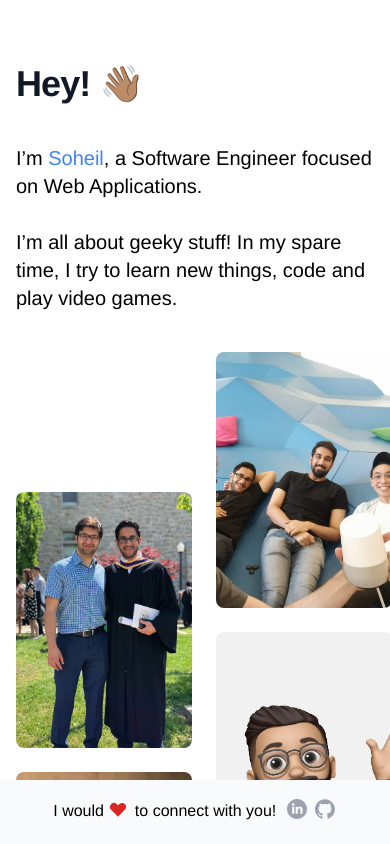
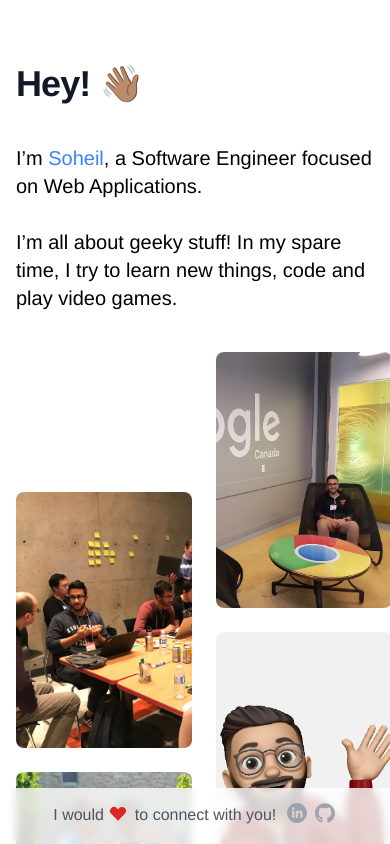
Before and after one commit to soheil-hamidi/soheil-hamidi.github.io, a Vue app: page / in a window 390 px wide. Built offline with nearby package versions, Linux system fonts and the light colour scheme.

Commit message:
General improvements

```diff
--- a/src/components/MainComponent.vue
+++ b/src/components/MainComponent.vue
@@ -4,6 +4,29 @@ import { ref } from "vue";
 import Popper from "vue3-popper";
 import Markdown from "vue3-markdown-it";
 import { Content, Section } from "../types/content";
+
+const shuffle = (array: string[]) => {
+  let currentIndex = array.length,
+    randomIndex;
+  while (currentIndex != 0) {
+    randomIndex = Math.floor(Math.random() * currentIndex);
+    currentIndex--;
+    [array[currentIndex], array[randomIndex]] = [
+      array[randomIndex],
+      array[currentIndex],
+    ];
+  }
+  return array;
+};
+
+const photos = shuffle([
+  "graduation.jpg",
+  "decode.jpg",
+  "hackai.jpg",
+  "quic.png",
+  "google.jpg",
+  "lake.jpg",
+]);
 
 const getImage = (path: string) => {
   return new URL(`/src/assets/${path}`, import.meta.url).href;
@@ -138,14 +161,14 @@ const closeItemView = () => {
                           "
                         >
                           <img
-                            src="../assets/memory/graduation.jpg"
+                            :src="getImage(`memory/${photos[0]}`)"
                             alt=""
                             class="w-full h-full object-center object-cover"
                           />
                         </div>
                         <div class="w-44 h-64 rounded-lg overflow-hidden">
                           <img
-                            src="../assets/memory/decode.jpg"
+                            :src="getImage(`memory/${photos[1]}`)"
                             alt=""
                             class="w-full h-full object-center object-cover"
                           />
@@ -161,21 +184,21 @@ const closeItemView = () => {
                       >
                         <div class="w-44 h-64 rounded-lg overflow-hidden">
                           <img
-                            src="../assets/memory/hackai.jpg"
+                            :src="getImage(`memory/${photos[2]}`)"
                             alt=""
                             class="w-full h-full object-center object-cover"
                           />
                         </div>
                         <div class="w-44 h-64 rounded-lg overflow-hidden">
                           <img
-                            src="../assets/memory/me.jpg"
-                            alt=""
+                            src="../assets/memory/me2.jpg"
+                            alt="emoji"
                             class="w-full h-full object-center object-cover"
                           />
                         </div>
                         <div class="w-44 h-64 rounded-lg overflow-hidden">
                           <img
-                            src="../assets/memory/quic.png"
+                            :src="getImage(`memory/${photos[3]}`)"
                             alt=""
                             class="w-full h-full object-center object-cover"
                           />
@@ -191,14 +214,14 @@ const closeItemView = () => {
                       >
                         <div class="w-44 h-64 rounded-lg overflow-hidden">
                           <img
-                            src="../assets/memory/google.jpg"
+                            :src="getImage(`memory/${photos[4]}`)"
                             alt=""
                             class="w-full h-full object-center object-cover"
                           />
                         </div>
                         <div class="w-44 h-64 rounded-lg overflow-hidden">
                           <img
-                            src="../assets/memory/lake.jpg"
+                            :src="getImage(`memory/${photos[5]}`)"
                             alt=""
                             class="w-full h-full object-center object-cover"
                           />
@@ -278,18 +301,16 @@ const closeItemView = () => {
           >
             <div
               class="
-                h-full
                 aspect-w-3 aspect-h-2
                 rounded-lg
                 overflow-hidden
                 sm:col-span-4
                 lg:col-span-5
+                mt-1
               "
             >
               <iframe
                 v-if="selectedItem.memory.video"
-                width="560"
-                height="315"
                 :src="`https://www.youtube.com/embed/${selectedItem.memory.video}`"
                 title="YouTube video player"
                 frameborder="0"
@@ -431,7 +452,15 @@ const closeItemView = () => {
           <div class="pb-16">
             <div class="max-w-7xl mx-auto px-4 sm:px-6 lg:px-8">
               <div
-                class="max-w-2xl mx-auto py-16 sm:py-24 lg:py-32 lg:max-w-none"
+                class="
+                  max-w-2xl
+                  mx-auto
+                  pt-8
+                  sm:pt-12
+                  lg:pt-16
+                  pb-4
+                  lg:max-w-none
+                "
               >
                 <div
                   class="
@@ -453,10 +482,7 @@ const closeItemView = () => {
                     "
                     :class="animationOpacity ? ' opacity-100' : 'opacity-0'"
                   >
-                    <div
-                      class="cursor-pointer group-hover:opacity-75"
-                      @click="selectItem(data.id)"
-                    >
+                    <div class="cursor-pointer" @click="selectItem(data.id)">
                       <div
                         class="
                           relative
@@ -467,7 +493,11 @@ const closeItemView = () => {
                           overflow-hidden
                           sm:aspect-w-2 sm:aspect-h-1 sm:h-64
                           lg:aspect-w-1 lg:aspect-h-1
-                          border-2 border-gray-00
+                          transition-shadow
+                          ease-in-out
+                          duration-200
+                          shadow-cs1
+                          hover:shadow-cs2
                         "
                       >
                         <img
@@ -517,8 +547,18 @@ const closeItemView = () => {
           </div>
         </div>
         <div class="fixed bottom-0 w-screen">
-          <div class="bg-gray-50 h-16 flex items-center justify-center">
-            <p>
+          <div
+            class="
+              bg-white
+              h-14
+              flex
+              items-center
+              justify-center
+              bg-opacity-80
+              backdrop-filter backdrop-blur-sm
+            "
+          >
+            <p class="text-gray-600">
               I would
               <svg
                 xmlns="http://www.w3.org/2000/svg"
--- a/tailwind.config.js
+++ b/tailwind.config.js
@@ -5,7 +5,12 @@ module.exports = {
     fontFamily: {
       sans: ["Avenir", "Helvetica", "Arial", "sans-serif"],
     },
-    extend: {},
+    extend: {
+      boxShadow: {
+        cs1: "0 0 10px 5px rgb(0 0 0 / 0.05)",
+        cs2: "0 0 10px 10px rgb(0 0 0 / 0.05)",
+      },
+    },
   },
   variants: {
     extend: {},
```
Also changed, not shown: src/assets/memory/me2.jpg (added), 1 other file (tests, documents, lock files or other folders).
